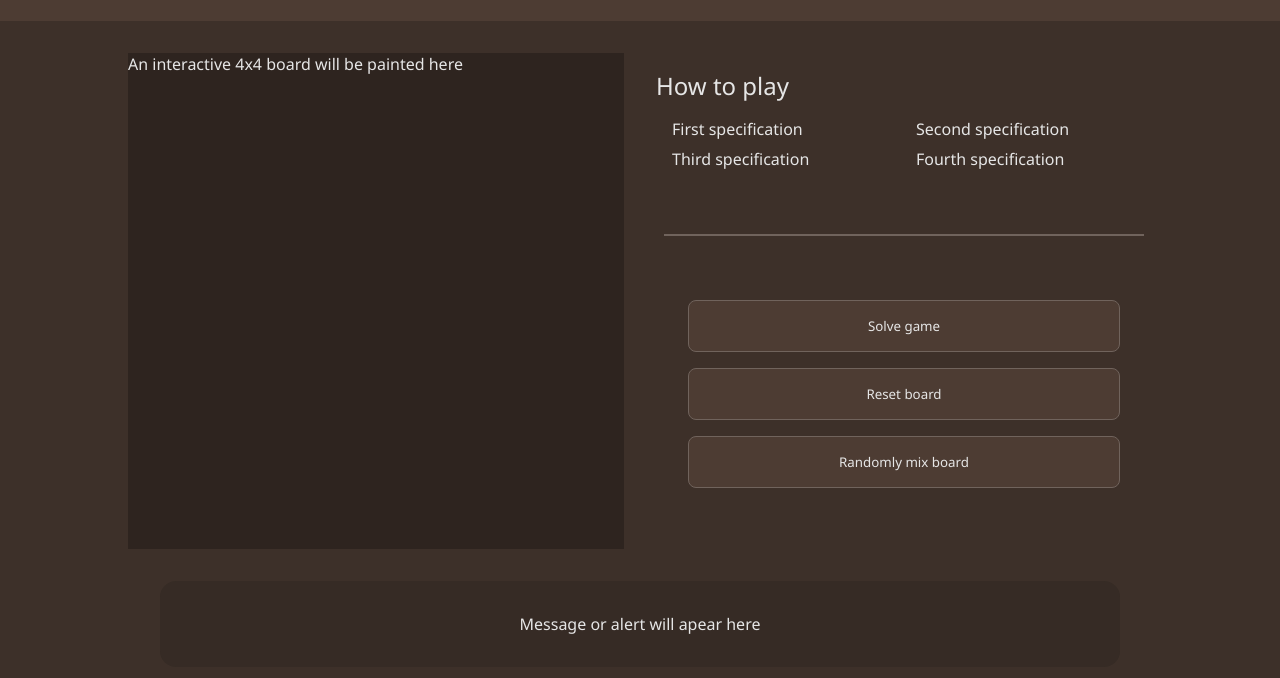
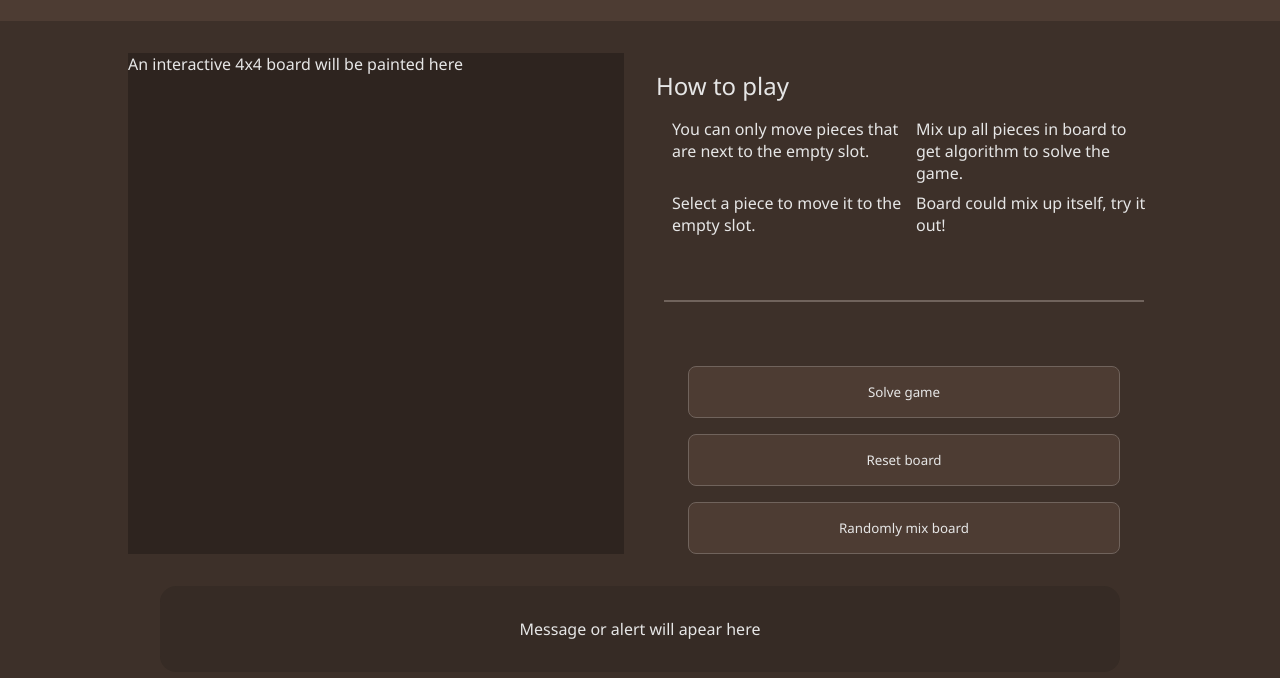
Before and after one commit to arcamp0130/n-puzzle, a website with bundled scripts: page public/index.html in a window 1280 px wide. Shown: the part 70-748 px from the top of the page. Built offline with nearby package versions, Linux system fonts and the light colour scheme.

Commit message:
feat: Filling 'How to play' section.

```diff
--- a/public/index.html
+++ b/public/index.html
@@ -26,10 +26,10 @@
                 <div class="tutorial section">
                     <h2>How to play</h2>
                     <ul>
-                        <li>First specification</li>
-                        <li>Second specification</li>
-                        <li>Third specification</li>
-                        <li>Fourth specification</li>
+                        <li>You can only move pieces that are next to the empty slot.</li>
+                        <li>Mix up all pieces in board to get algorithm to solve the game.</li>
+                        <li>Select a piece to move it to the empty slot.</li>
+                        <li>Board could mix up itself, try it out!</li>
                     </ul>
                 </div>
                 <hr>
```
